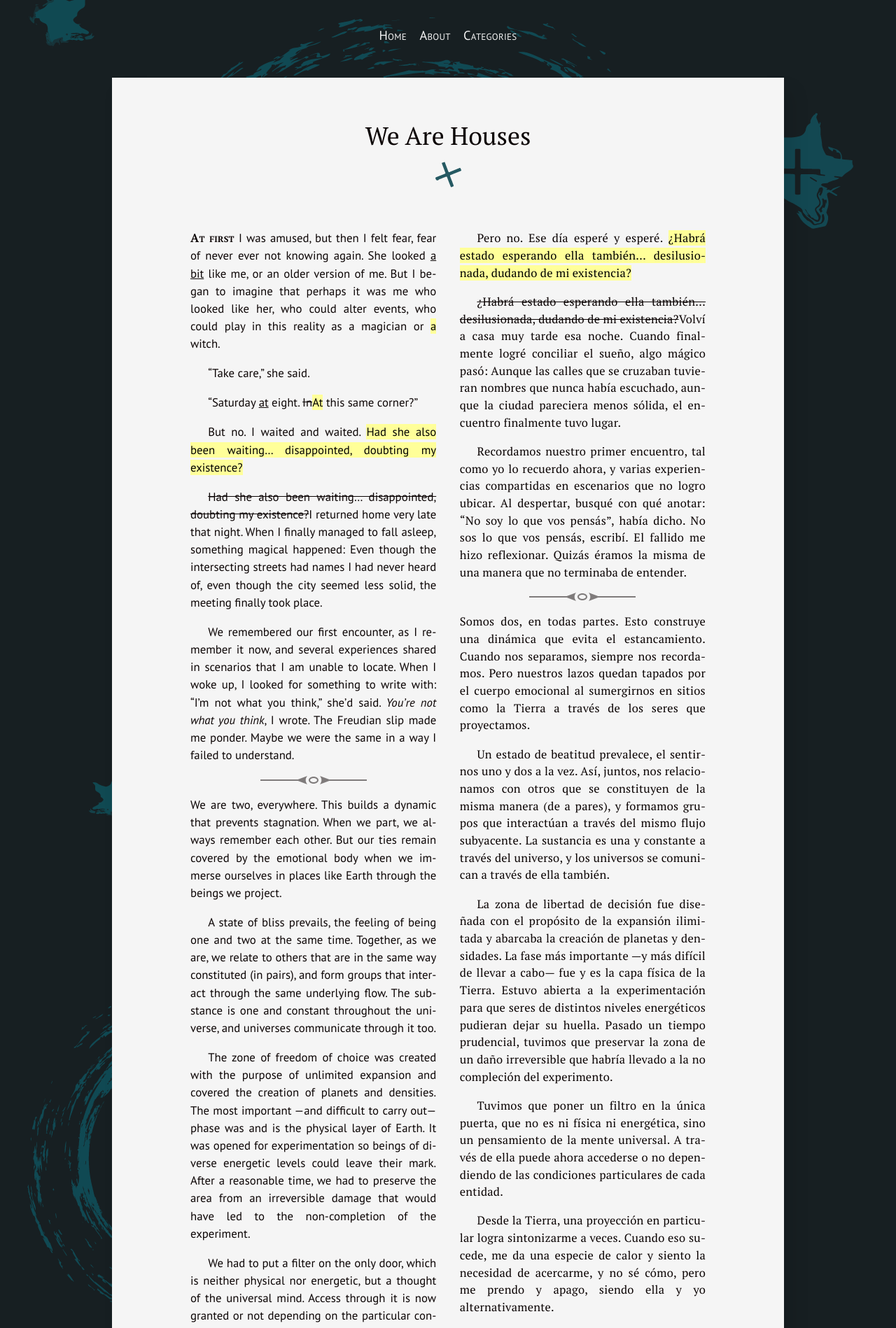
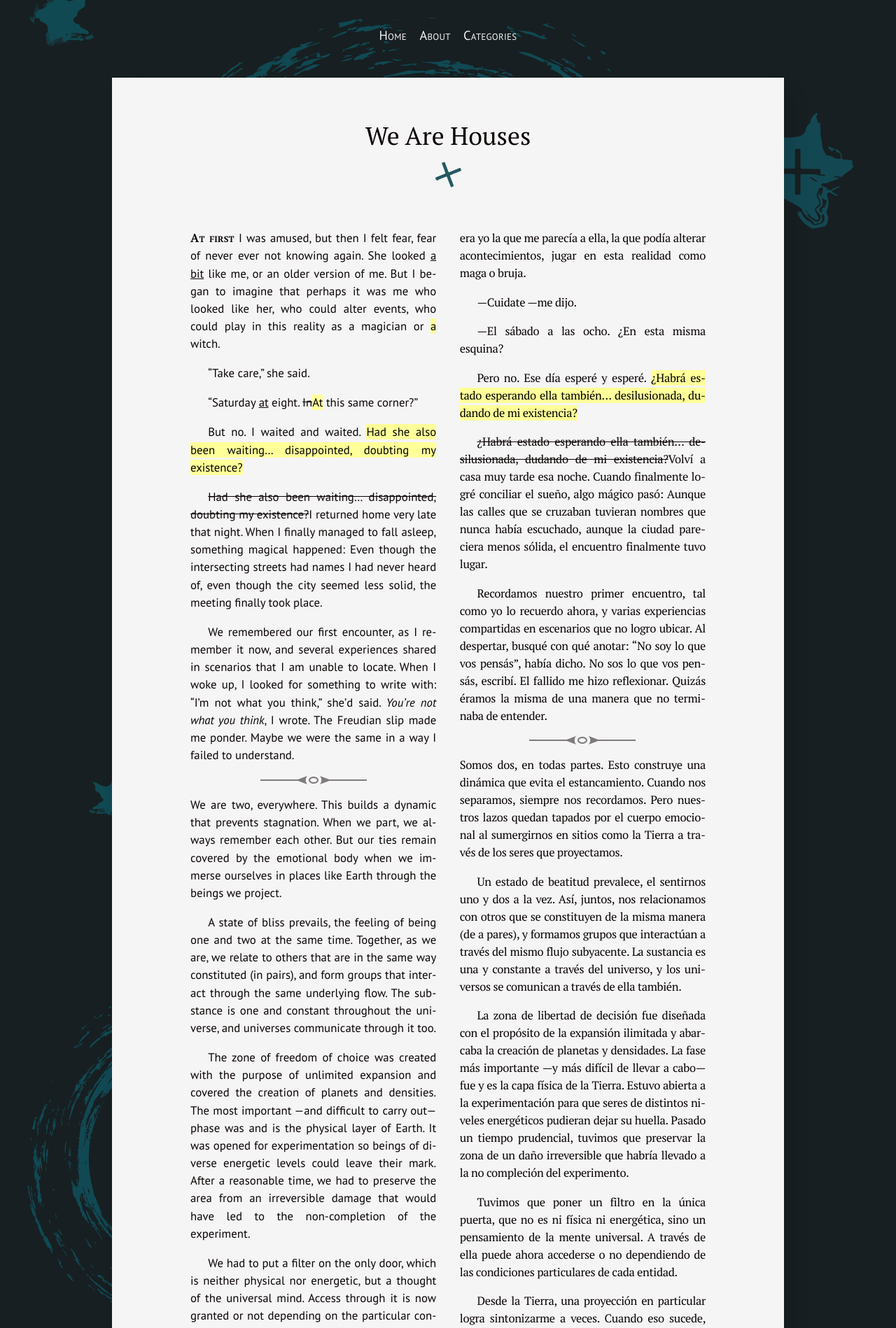
Before and after one commit to silvialohrmann/editorial, a Jekyll site: the page built from _posts/2022-11-18-we-are-houses.md, in a window 1280 px wide. Shown: the top 1898 px of the page at 70% size. Built offline with Jekyll 4.4.1, drawn with Linux system fonts in a browser that asks for light colours.

Commit message:
Update _article.scss

```diff
--- a/_sass/_article.scss
+++ b/_sass/_article.scss
@@ -47,6 +47,7 @@
     @media (max-width: $on-bigphone) {
     text-align: left;
     font-size:120%;
+  line-height: 25px;
   }
 }
 
@@ -60,7 +61,8 @@
 .spanish p {
   font-family: 'PT Serif', serif;
   font-size: 98%;
-  letter-spacing: .015em;
+  letter-spacing: -.02em;
+  line-height: 25px;
 }
 
 .post p:first-of-type,
```
